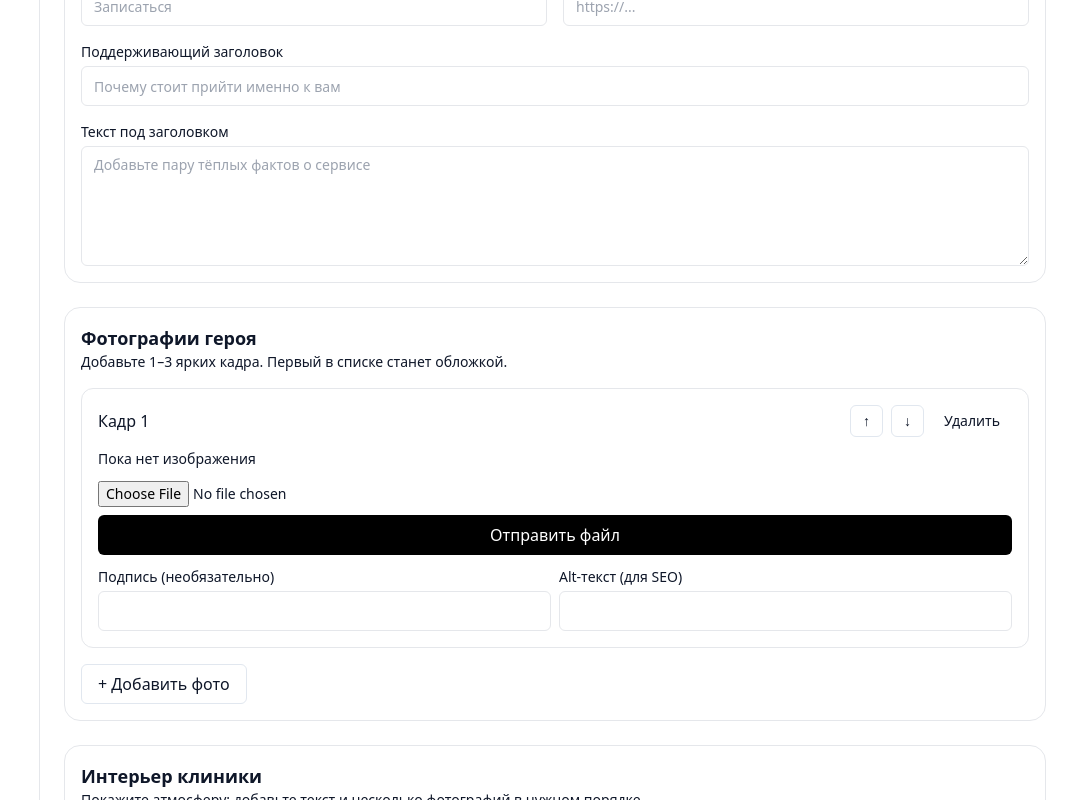
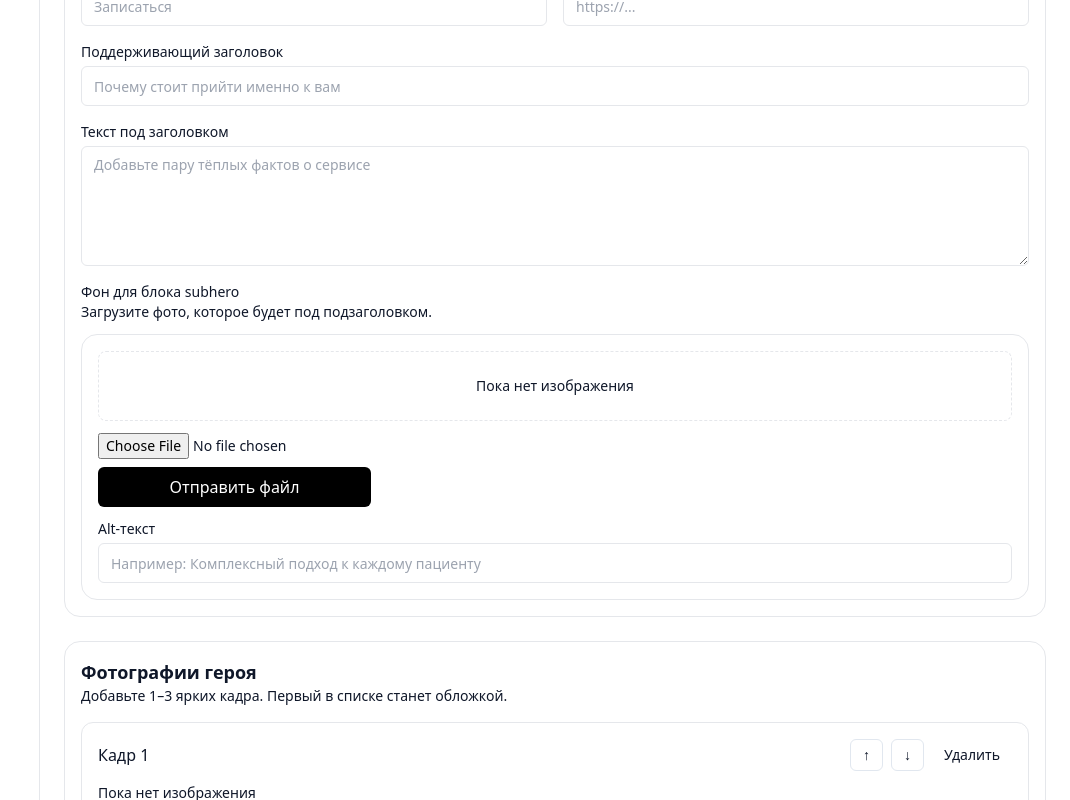
Before and after one commit to supirchayka/octava-adm, a Next.js app: page /admin/pages/home in a window 1280 px wide. Shown: the part 379-1179 px from the top of the page, without its empty margins (210-1280 px from the left). Built offline with nearby package versions, Linux system fonts and the light colour scheme; no server answers.

Commit message:
Add subhero subhero background support

```diff
--- a/app/admin/pages/home/home-form.tsx
+++ b/app/admin/pages/home/home-form.tsx
@@ -19,6 +19,8 @@ type MediaState = SimpleImageValue & {
   caption: string
 }
 
+type SubheroImageState = SimpleImageValue & { alt: string }
+
 type DirectionState = { id?: number | null; serviceId: number | null }
 
 type HomeContentKeys =
@@ -37,8 +39,8 @@ export function HomeForm({ initialData, services }: Props) {
     heroSubtitle: normalized?.heroSubtitle ?? "",
     heroCtaText: normalized?.heroCtaText ?? "",
     heroCtaUrl: normalized?.heroCtaUrl ?? "",
-    subheroTitle: normalized?.subheroTitle ?? "",
-    subheroSubtitle: normalized?.subheroSubtitle ?? "",
+    subheroTitle: normalized?.subHero?.title ?? normalized?.subheroTitle ?? "",
+    subheroSubtitle: normalized?.subHero?.subtitle ?? normalized?.subheroSubtitle ?? "",
     interiorText: normalized?.interiorText ?? "",
   })
   const [heroImages, setHeroImages] = useState<MediaState[]>(() => {
@@ -47,6 +49,9 @@ export function HomeForm({ initialData, services }: Props) {
   })
   const [interiorImages, setInteriorImages] = useState<MediaState[]>(() => normalizeMedia(normalized?.interiorImages))
   const [directions, setDirections] = useState<DirectionState[]>(() => ensureFourDirections(normalized?.directions))
+  const [subheroImage, setSubheroImage] = useState<SubheroImageState>(() =>
+    normalizeSubheroImage(normalized?.subHero?.image ?? normalized?.subheroImage)
+  )
   const [seo, setSeo] = useState<SeoState>(() => ((normalized?.seo as SeoState) ?? defaultSeoState))
   const [saving, setSaving] = useState(false)
   const [message, setMessage] = useState<string | null>(null)
@@ -90,6 +95,16 @@ export function HomeForm({ initialData, services }: Props) {
       payload.heroImages = heroPayload
       payload.interiorImages = buildMediaPayload(interiorImages)
       payload.directions = directionsPayload
+      payload.subHero = {
+        title: content.subheroTitle === "" ? null : content.subheroTitle,
+        subtitle: content.subheroSubtitle === "" ? null : content.subheroSubtitle,
+        image: subheroImage.fileId
+          ? {
+              fileId: subheroImage.fileId,
+              alt: subheroImage.alt.trim() === "" ? null : subheroImage.alt.trim(),
+            }
+          : null,
+      }
       const seoPayload = prepareSeoPayload(seo)
       if (seoPayload) payload.seo = seoPayload
 
@@ -143,6 +158,53 @@ export function HomeForm({ initialData, services }: Props) {
             <div className="grid gap-1 md:col-span-2">
               <label className="text-sm font-medium">Текст под заголовком</label>
               <Textarea value={content.subheroSubtitle} onChange={(e) => updateContent("subheroSubtitle", e.target.value)} placeholder="Добавьте пару тёплых фактов о сервисе" />
+            </div>
+            <div className="grid gap-3 md:col-span-2">
+              <div>
+                <div className="text-sm font-medium">Фон для блока subhero</div>
+                <p className="text-sm text-muted-foreground">Загрузите фото, которое будет под подзаголовком.</p>
+              </div>
+              <div className="space-y-3 rounded-2xl border p-4">
+                {subheroImage.previewUrl ? (
+                  <img src={subheroImage.previewUrl} alt="Фон subhero" className="h-48 w-full rounded-lg object-cover" />
+                ) : (
+                  <div className="rounded-lg border border-dashed p-6 text-center text-sm text-muted-foreground">
+                    Пока нет изображения
+                  </div>
+                )}
+                <div className="flex flex-wrap gap-2">
+                  <FileUploader
+                    onUploaded={(uploaded) =>
+                      setSubheroImage({
+                        id: subheroImage.id ?? null,
+                        fileId: uploaded.id,
+                        previewUrl: absoluteUploadUrl(uploaded.path),
+                        alt: subheroImage.alt,
+                      })
+                    }
+                  />
+                  {subheroImage.fileId && (
+                    <Button
+                      type="button"
+                      variant="ghost"
+                      size="sm"
+                      onClick={() =>
+                        setSubheroImage({ id: subheroImage.id ?? null, fileId: null, previewUrl: null, alt: subheroImage.alt })
+                      }
+                    >
+                      Очистить
+                    </Button>
+                  )}
+                </div>
+                <div className="grid gap-1">
+                  <label className="text-sm font-medium">Alt-текст</label>
+                  <Input
+                    value={subheroImage.alt}
+                    onChange={(e) => setSubheroImage((prev) => ({ ...prev, alt: e.target.value }))}
+                    placeholder="Например: Комплексный подход к каждому пациенту"
+                  />
+                </div>
+              </div>
             </div>
           </div>
         </section>
@@ -226,6 +288,17 @@ function normalizeMedia(list: any): MediaState[] {
       alt: item?.alt ?? "",
       caption: item?.caption ?? "",
     }))
+}
+
+function normalizeSubheroImage(value: any): SubheroImageState {
+  const fileId = ensureNumber(value?.fileId ?? value?.id ?? value?.file?.id)
+  const previewPath = value?.path ?? value?.url ?? value?.file?.path ?? null
+  return {
+    id: ensureNumber(value?.id),
+    fileId: fileId ?? null,
+    previewUrl: previewPath ? absoluteUploadUrl(previewPath) : null,
+    alt: value?.alt ?? "",
+  }
 }
 
 function ensureFourDirections(list: any): DirectionState[] {
```
Also changed, not shown: 1 other file (tests, documents, lock files or other folders).
